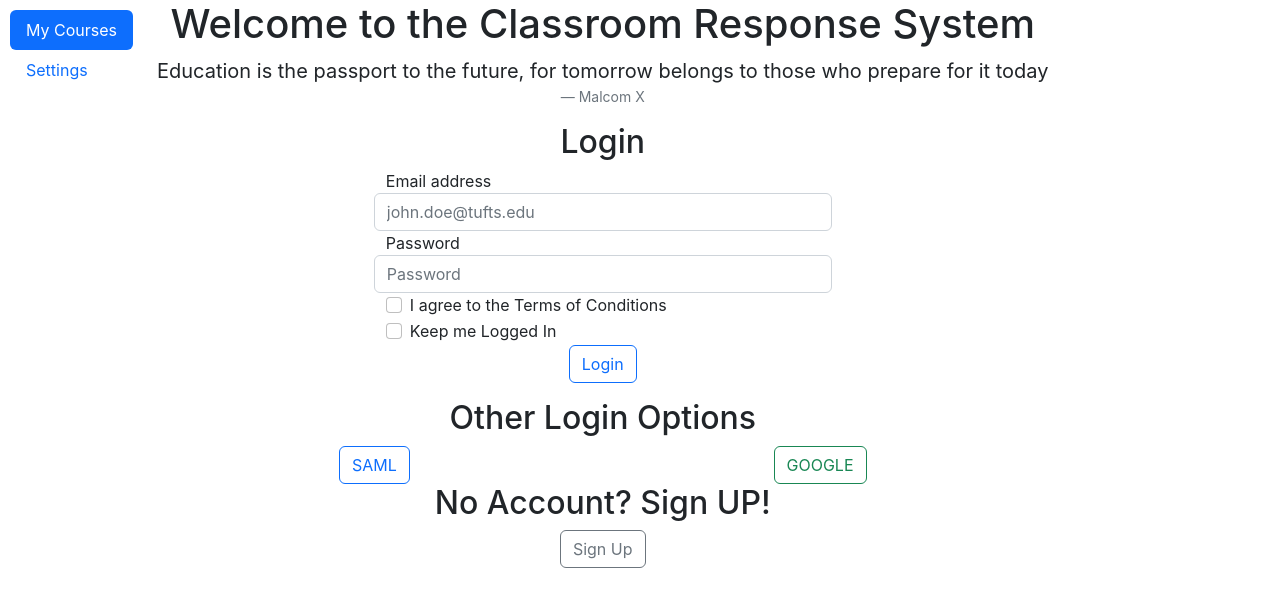
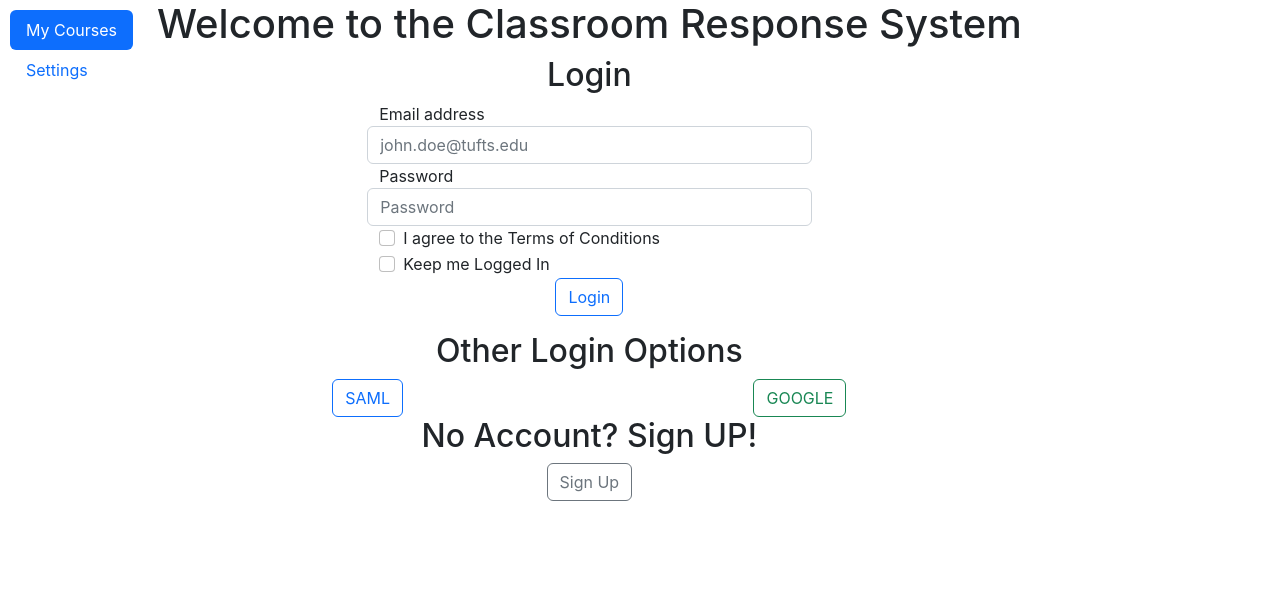
Before and after one commit to devonminor/senior_capstone, a Next.js app in the folder web/: page /login in a window 1280 px wide. Shown: the top 606 px of the page. Built offline with nearby package versions, Linux system fonts and the light colour scheme.

Commit message:
Remove Malcolm X blockquote from login page. Remove hello.ts file (not used).

```diff
--- a/web/pages/login.tsx
+++ b/web/pages/login.tsx
@@ -1,5 +1,3 @@
-
-
 const Login = () => {
     return (
         <>
@@ -7,22 +5,6 @@ const Login = () => {
                 <div className="row">
                     <div className="col">
                         <h1>Welcome to the Classroom Response System</h1>
-                    </div>
-                </div>
-            </div>
-
-
-            <div className="d-flex justify-content-center">
-                <div className="row">
-                    <div className="col">
-                        <figure className="text-center">
-                            <blockquote className="blockquote">
-                                <p>Education is the passport to the future, for tomorrow belongs to those who prepare for it today</p>
-                            </blockquote>
-                            <figcaption className="blockquote-footer">
-                                Malcom X <cite title="Source Title"></cite>
-                            </figcaption>
-                        </figure>
                     </div>
                 </div>
             </div>
```
Also changed, not shown: web/components/hello.ts (deleted, +0 -13 lines), 1 other file (tests, documents, lock files or other folders).
